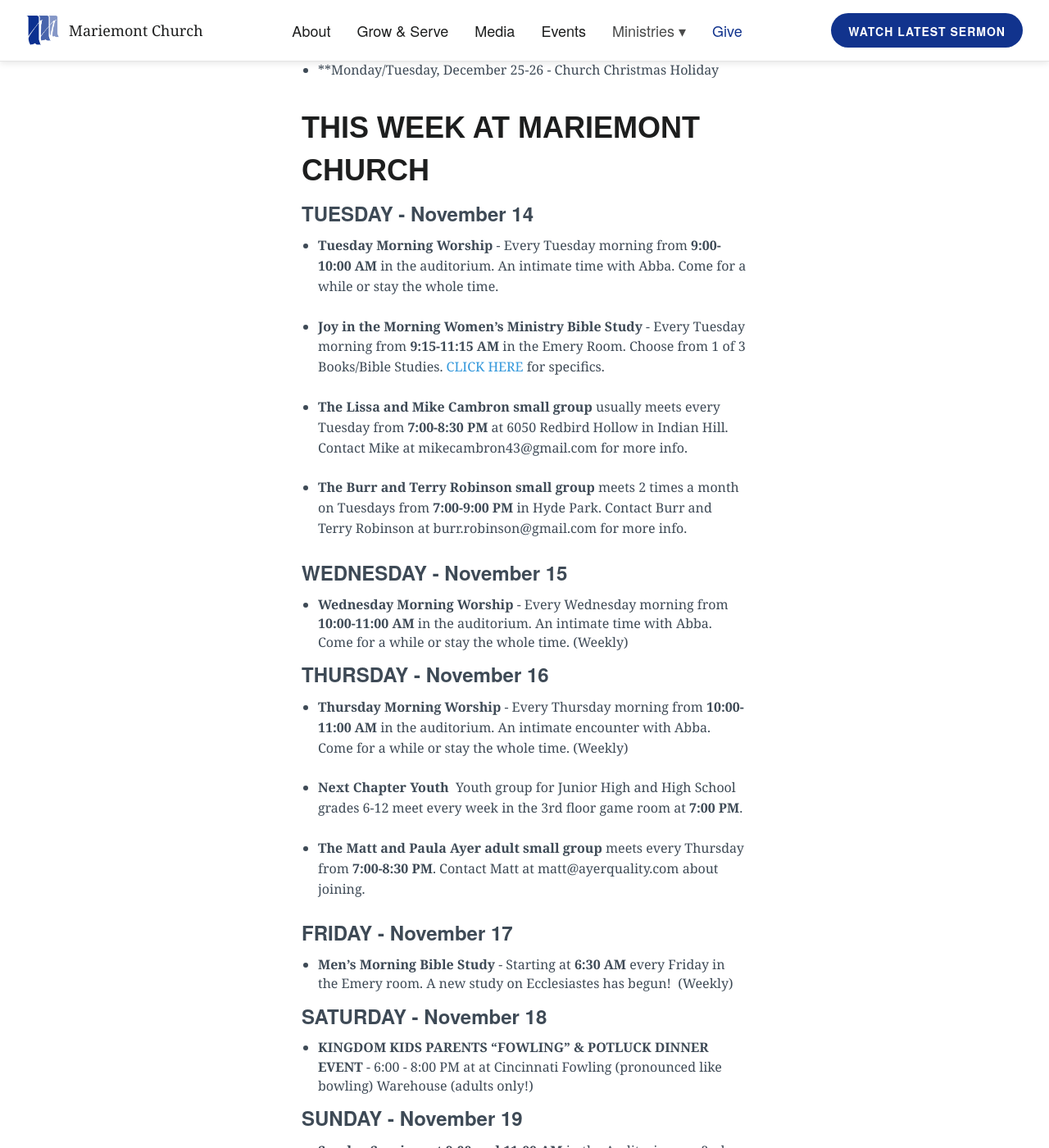
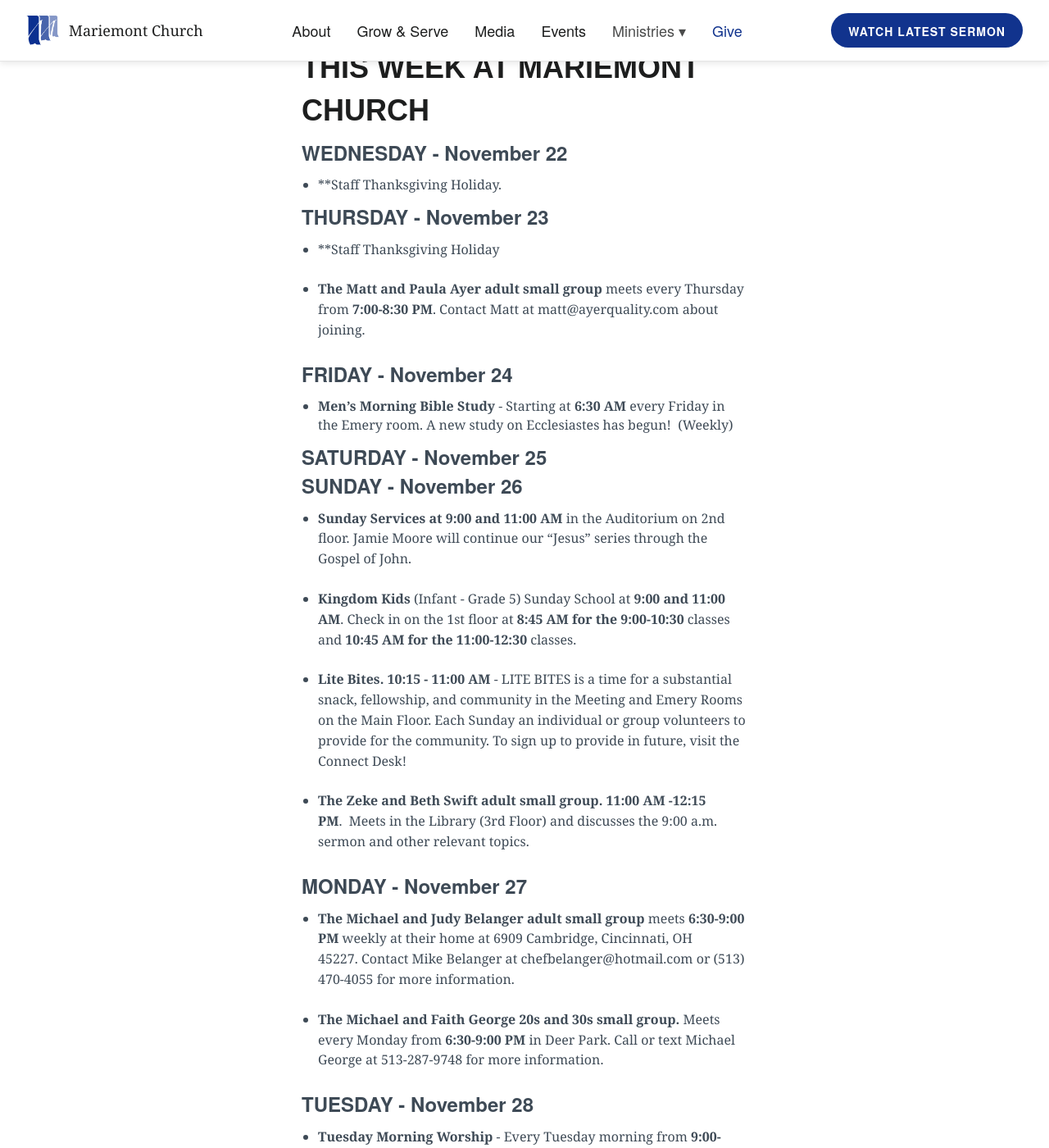
Before and after one commit to lukemoderwell/mariemont, a Jekyll site: the page built from updates.markdown, in a window 1280 px wide and 1400 px high, scrolled down 770 px. Shown: the whole window at 82% size. Built offline with Jekyll 4.4.1, drawn with Linux system fonts in a browser that asks for light colours; nearby versions of some CDN libraries; some of the changed text lies outside the part shown.

Commit message:
Updated Updates

```diff
--- a/updates.markdown
+++ b/updates.markdown
@@ -14,13 +14,11 @@
 
 ### NOVEMBER
 
-* **Thursday, November 16 - Next Chapter Youth (Grades 6-12) Thanksgiving Party, 7:00 PM
-
-* **Saturday, November 18 - Kingdom Kids Parents Fowling and Dinner Event, 6:00 - 8:00 PM
-
-* **November 19 - January 4 - Next Chapter Youth is on Winter Break.  No Sunday or Thursday gatherings.
+* **Now through January 4 - Next Chapter Youth is on Winter Break.  No Sunday or Thursday gatherings.
 
 * **Wednesday/Thursday, November 23-24 - Church Staff Thanksgiving Holiday
+
+* **Tuesday, November 28 - Night two of **The Israel Story** presented by John Myers, 7:00 PM at Mariemont Church.
 
 ### DECEMBER
 
@@ -37,58 +35,50 @@
 
 ## THIS WEEK AT MARIEMONT CHURCH
 
-### TUESDAY - November 14
-* **Tuesday Morning Worship** - Every Tuesday morning from **9:00-10:00 AM** in the auditorium. An intimate time with Abba. Come for a while or stay the whole time.
-
-* **Joy in the Morning Women's Ministry Bible Study** - Every Tuesday morning from **9:15-11:15 AM** in the Emery Room. Choose from 1 of 3 Books/Bible Studies. [CLICK HERE](https://mariemontchurch.org/womens-ministry/) for specifics.
-
-* **The Lissa and Mike Cambron small group** usually meets every Tuesday from **7:00-8:30 PM** at 6050 Redbird Hollow in Indian Hill. Contact Mike at mikecambron43@gmail.com for more info.
-
-* **The Burr and Terry Robinson small group** meets 2 times a month on Tuesdays from **7:00-9:00 PM** in Hyde Park. Contact Burr and Terry Robinson at burr.robinson@gmail.com for more info.
+### WEDNESDAY - November 22
+* **Staff Thanksgiving Holiday.
 
 
-### WEDNESDAY - November 15
-* **Wednesday Morning Worship** - Every Wednesday morning from **10:00-11:00 AM** in the auditorium. An intimate time with Abba. Come for a while or stay the whole time. (Weekly)
-
-
-### THURSDAY - November 16
-* **Thursday Morning Worship** - Every Thursday morning from **10:00-11:00 AM** in the auditorium. An intimate encounter with Abba. Come for a while or stay the whole time. (Weekly)
-
-
-* **Next Chapter Youth**  Youth group for Junior High and High School grades 6-12 meet every week in the 3rd floor game room at **7:00 PM**.
-
+### THURSDAY - November 23
+* **Staff Thanksgiving Holiday
 
 * **The Matt and Paula Ayer adult small group** meets every Thursday from **7:00-8:30 PM**. Contact Matt at matt@ayerquality.com about joining.
 
 
-### FRIDAY - November 17
+### FRIDAY - November 24
 * **Men's Morning Bible Study** - Starting at **6:30 AM** every Friday in the Emery room. A new study on Ecclesiastes has begun!  (Weekly)
 
-### SATURDAY - November 18
-* **KINGDOM KIDS PARENTS "FOWLING" & POTLUCK DINNER EVENT** - 6:00 - 8:00 PM at at Cincinnati Fowling (pronounced like bowling) Warehouse (adults only!)
+### SATURDAY - November 25
 
-### SUNDAY - November 19
+### SUNDAY - November 26
 * **Sunday Services at 9:00 and 11:00 AM** in the Auditorium on 2nd floor. Jamie Moore will continue our "Jesus" series through the Gospel of John.
 
 * **Kingdom Kids** (Infant - Grade 5) Sunday School at **9:00 and 11:00 AM**. Check in on the 1st floor at **8:45 AM for the 9:00-10:30** classes and **10:45 AM for the 11:00-12:30** classes.
 
 * **Lite Bites. 10:15 - 11:00 AM** - LITE BITES is a time for a substantial snack, fellowship, and community in the Meeting and Emery Rooms on the Main Floor. Each Sunday an individual or group volunteers to provide for the community. To sign up to provide in future, visit the Connect Desk!
 
-* **Next Chapter Youth** (Junior High and High School Grades 6-12).  Group meets from **11:00 AM -12:30** PM on the 3rd floor for fellowship, teaching, and fun.
-
 * **The Zeke and Beth Swift adult small group.** **11:00 AM -12:15 PM**.  Meets in the Library (3rd Floor) and discusses the 9:00 a.m. sermon and other relevant topics.
 
 
-### MONDAY - November 20
+### MONDAY - November 27
 * **The Michael and Judy Belanger adult small group** meets **6:30-9:00 PM** weekly at their home at 6909 Cambridge, Cincinnati, OH 45227. Contact Mike Belanger at chefbelanger@hotmail.com or (513) 470-4055 for more information.
 
 * **The Michael and Faith George 20s and 30s small group.** Meets every Monday from **6:30-9:00 PM** in Deer Park. Call or text Michael George at 513-287-9748 for more information.
 
-### TUESDAY - November 21
+### TUESDAY - November 28
+
 * **Tuesday Morning Worship** - Every Tuesday morning from **9:00-10:00 AM** in the auditorium. An intimate time with Abba. Come for a while or stay the whole time.
 
 * **Joy in the Morning Women's Ministry Bible Study** - Every Tuesday morning from **9:15-11:15 AM** in the Emery Room. Choose from 1 of 3 Books/Bible Studies. [CLICK HERE](https://mariemontchurch.org/womens-ministry/) for specifics.
 
+* **The Story of Israel**, week 2. 7:00 PM in the MC Auditorium.
+
 * **The Lissa and Mike Cambron small group** usually meets every Tuesday from **7:00-8:30 PM** at 6050 Redbird Hollow in Indian Hill. Contact Mike at mikecambron43@gmail.com for more info.
 
 * **The Burr and Terry Robinson small group** meets 2 times a month on Tuesdays from **7:00-9:00 PM** in Hyde Park. Contact Burr and Terry Robinson at burr.robinson@gmail.com for more info.
+
+### WEDNESDAY - November 29
+* **Wednesday Morning Worship** - Every Wednesday morning from **10:00-11:00 AM** in the auditorium. An intimate time with Abba. Come for a while or stay the whole time. (Weekly)
+
+### THURSDAY - November 30
+* **Thursday Morning Worship** - Every Thursday morning from **10:00-11:00 AM** in the auditorium. An intimate encounter with Abba. Come for a while or stay the whole time. (Weekly)
```
